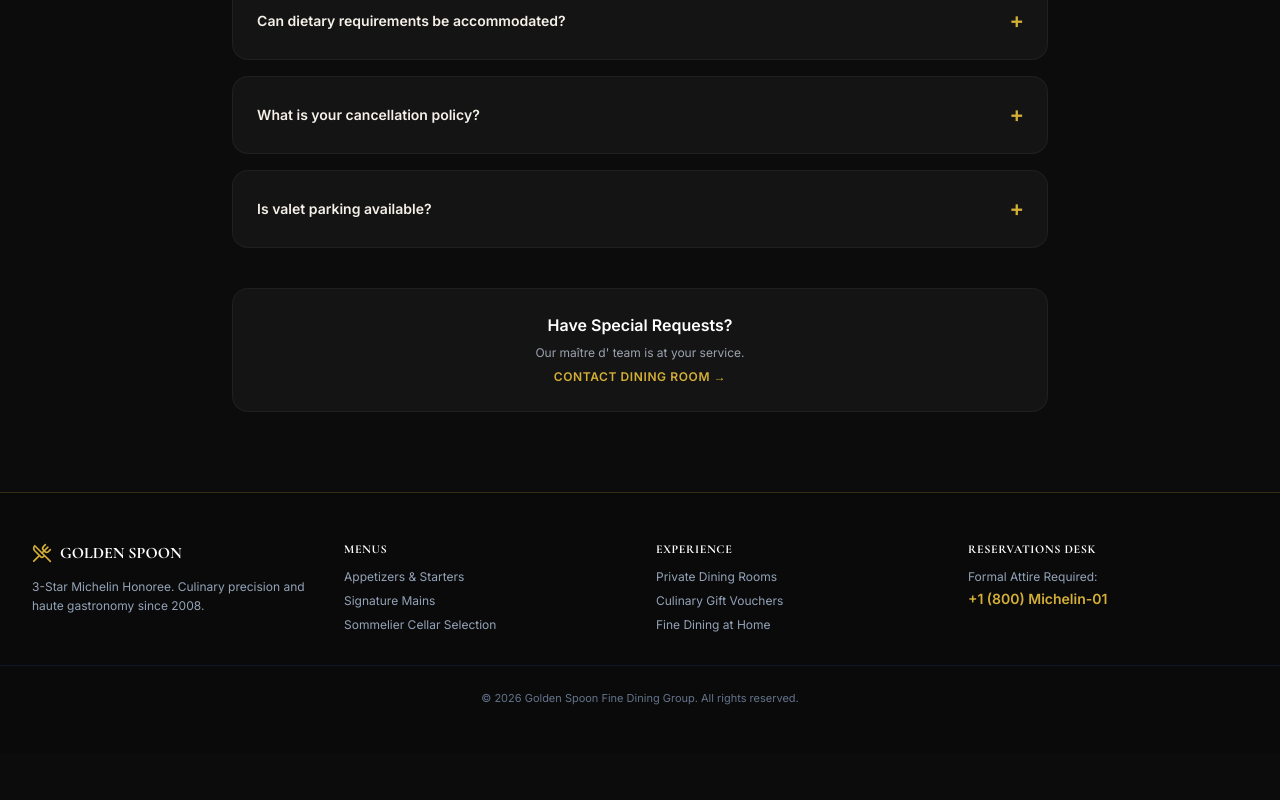
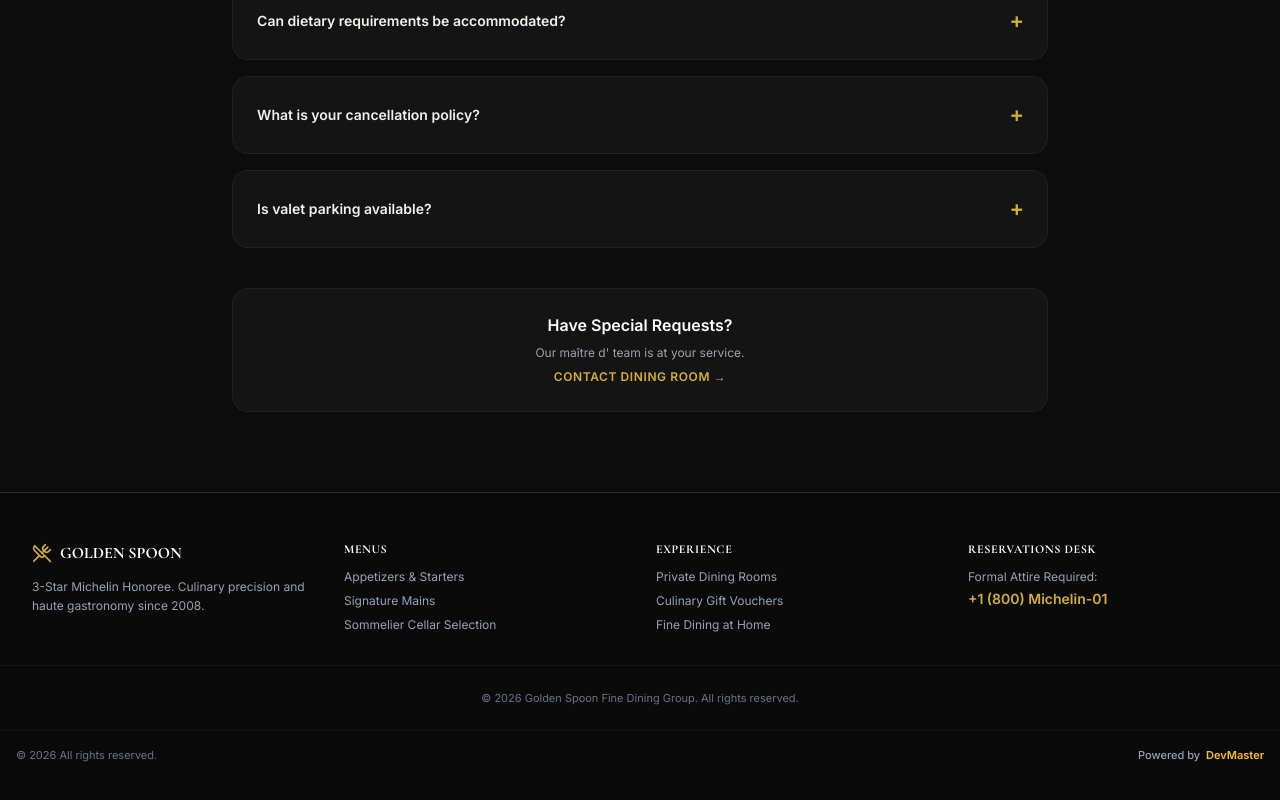
Before and after one commit to mghali629-hub/golden-spoon, a Next.js app: page /faq in a window 1280 px wide. Shown: the part 572-1372 px from the top of the page. Before the commit the page ends 1326 px from the top, so only its background shows below. Built offline with nearby package versions, Linux system fonts and the light colour scheme.

Commit message:
fix(ui): remove horizontal scrollbars and add Powered by DevMaster footer link

```diff
--- a/src/app/globals.css
+++ b/src/app/globals.css
@@ -9,3 +9,21 @@
   color: #F8FAFC;
   font-family: 'Cormorant Garamond', serif;
 }
+
+/* Disable horizontal scrolling globally */
+html, body {
+  overflow-x: hidden !important;
+  max-width: 100vw;
+}
+
+/* Hide scrollbar for Chrome, Safari, Opera, Edge, and Firefox */
+.no-scrollbar::-webkit-scrollbar {
+  display: none !important;
+  width: 0 !important;
+  height: 0 !important;
+}
+
+.no-scrollbar {
+  -ms-overflow-style: none !important;
+  scrollbar-width: none !important;
+}
--- a/src/components/Header.tsx
+++ b/src/components/Header.tsx
@@ -42,7 +42,7 @@
           </div>
         </Link>
 
-        <nav className="hidden lg:flex items-center gap-4 text-xs font-sans font-medium text-slate-300 overflow-x-auto py-2">
+        <nav className="hidden lg:flex items-center gap-4 text-xs font-sans font-medium text-slate-300 overflow-x-auto no-scrollbar [ms-overflow-style:none] [scrollbar-width:none] [&::-webkit-scrollbar]:hidden py-2">
           {navLinks.map((link) => (
             <Link
               key={link.href}
@@ -102,6 +102,20 @@
       <div className="max-w-7xl mx-auto px-4 mt-8 pt-6 border-t border-slate-900 text-center text-slate-500 text-[11px]">
         © 2026 Golden Spoon Fine Dining Group. All rights reserved.
       </div>
+          <div className="max-w-7xl mx-auto px-4 mt-6 pt-4 border-t border-slate-900/80 flex flex-col sm:flex-row items-center justify-between gap-3 text-slate-500 text-[11px]">
+        <div>© 2026 All rights reserved.</div>
+        <div>
+          <a
+            href="https://devmaster.online"
+            target="_blank"
+            rel="noopener noreferrer"
+            className="inline-flex items-center gap-1.5 text-slate-400 hover:text-white font-medium transition-colors cursor-pointer"
+          >
+            <span>Powered by</span>
+            <span className="font-bold text-amber-400 hover:underline">DevMaster</span>
+          </a>
+        </div>
+      </div>
     </footer>
   );
 }
```
Also changed, not shown: 1 other file (tests, documents, lock files or other folders).
